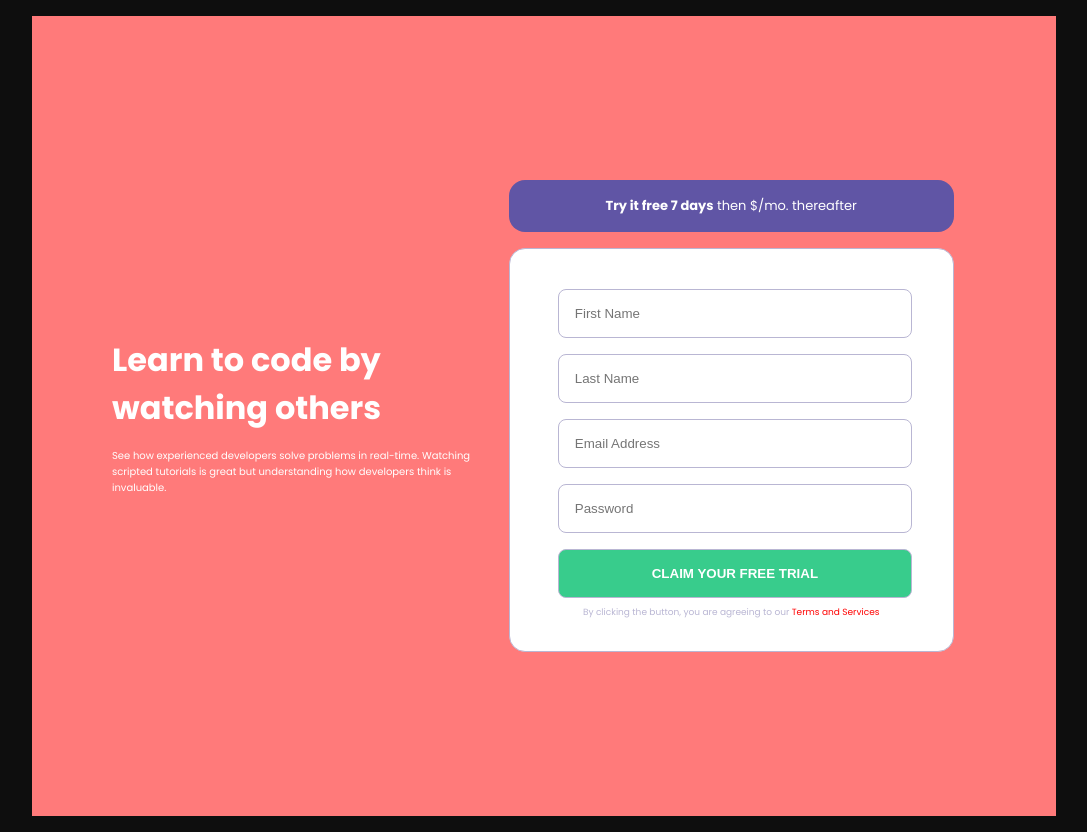
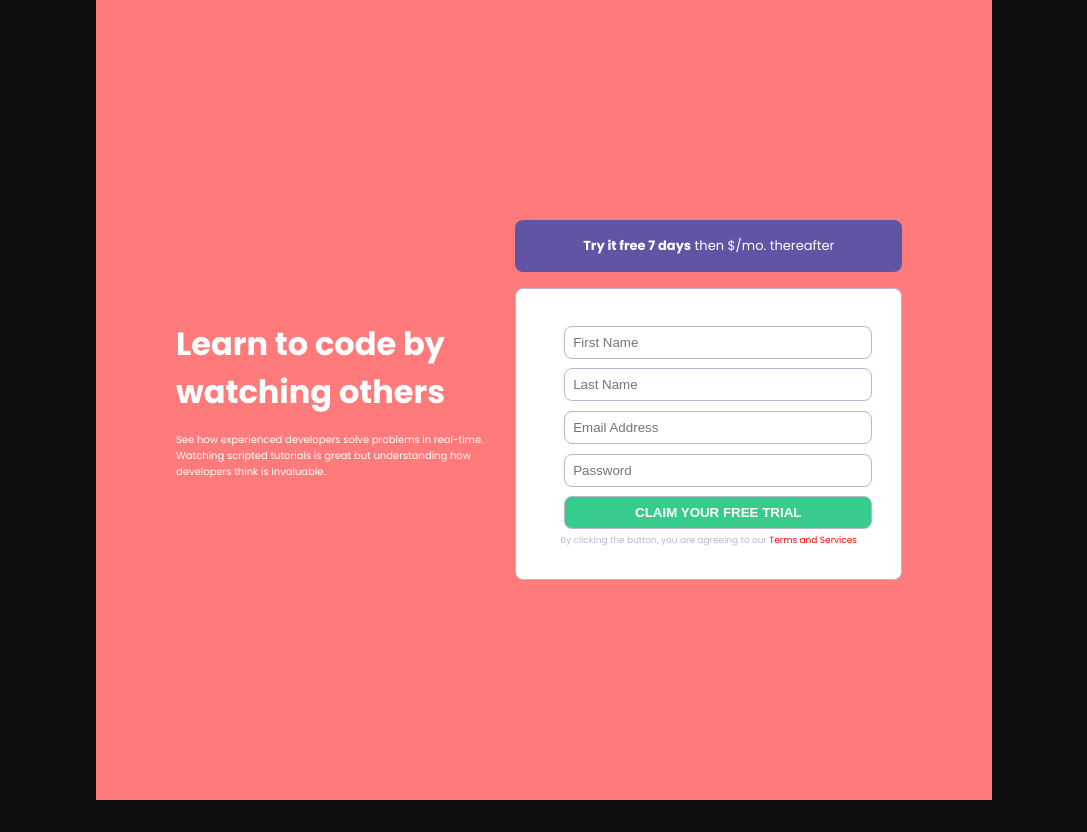
Before and after one commit to Mayowa2020/Registration-Form, a plain HTML site: page index.html in a window 1280 px wide. Shown: the whole page, without its empty margins (96-1183 px from the left). After the commit the page ends 800 px from the top, so only its background shows below. Drawn offline with Linux system fonts and the light colour scheme.

Commit message:
create and add Registration form

```diff
--- a/style.css
+++ b/style.css
@@ -16,9 +16,9 @@ main {
 	background-color: hsl(0, 100%, 74%);
 	display: flex;
 	align-items: center;
-	margin: 1rem auto;
+	margin: 0 auto;
 	height: 100vh;
-	width: 80%;
+	width: 70%;
 }
 
 .leftbar {
@@ -35,9 +35,6 @@ main {
 	width: 45%;
 }
 
-form {
-}
-
 form,
 input,
 button {
@@ -47,10 +44,10 @@ button {
 
 input,
 button {
-	padding: 1rem;
+	padding: 0.5rem;
 	border-radius: 0.5rem;
 	width: 80%;
-	margin: 0.5rem 3rem;
+	margin: 0.3rem 3rem;
 }
 
 button {
@@ -80,7 +77,7 @@ h1 {
 
 p.top-text {
 	background-color: hsl(248, 32%, 49%);
-	border-radius: 1rem;
+	border-radius: 0.5rem;
 	padding: 1rem;
 	text-align: center;
 	margin-bottom: 1rem;
@@ -89,5 +86,5 @@ p.top-text {
 
 form {
 	padding: 2rem 0;
-	border-radius: 1rem;
+	border-radius: 0.5rem;
 }
```
